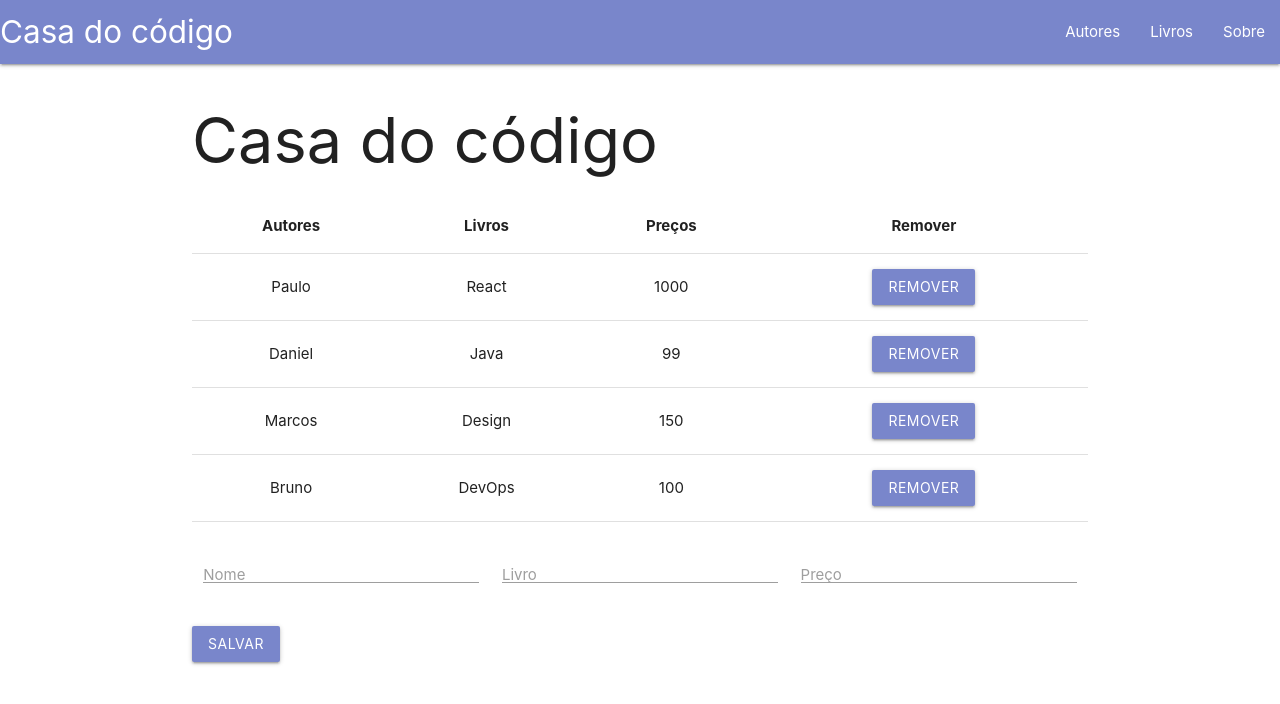
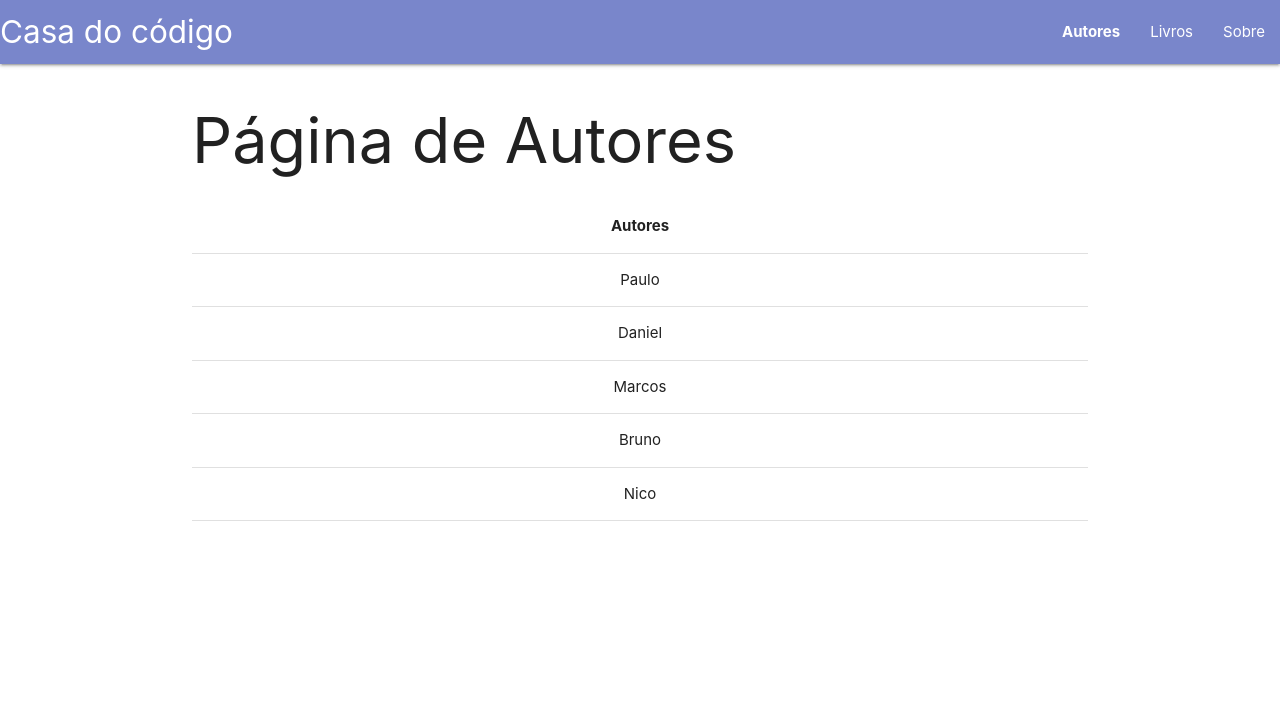
Before and after one commit to leticiacamposs2/casa-do-codigo, a React (Create React App) app: page /autores in a window 1280 px wide. Shown: the top 704 px of the page. Built offline with nearby package versions, Linux system fonts and the light colour scheme.

Commit message:
navegacao com rotas

```diff
--- a/package.json
+++ b/package.json
@@ -9,6 +9,7 @@
     "materialize-css": "^1.0.0",
     "react": "^16.13.0",
     "react-dom": "^16.13.0",
+    "react-router-dom": "^5.0.0",
     "react-scripts": "3.4.0",
     "validator": "^12.2.0"
   },
--- /dev/null
+++ b/src/components/DataTable.js
@@ -0,0 +1,23 @@
+import React from 'react';
+
+const DataTable = props => {
+    let linhas = props.dados.map((item) =>
+        <tr key={item.id}>
+            {props.colunas.map((coluna) =>
+                <td key={`${item.id}${item[coluna]}`}>{item[coluna]}</td>)}
+        </tr>);
+    return (
+        <table className='centered highlight'>
+            <thead>
+                <tr>
+                    <th>{props.titulo}</th>
+                </tr>
+            </thead>
+            <tbody>
+                {linhas}
+            </tbody>
+        </table>
+    );
+
+}
+export default DataTable;
--- a/src/components/Header.js
+++ b/src/components/Header.js
@@ -1,14 +1,15 @@
 import React from 'react';
+import LinkWrapper from './LinkWrapper';
 
 const Header = () => {
     return (
         <nav>
             <div className="nav-wrapper indigo lighten-2">
-                <a href="/" className="brand-logo ml-3">Casa do código</a>
+                <LinkWrapper to="/" className="brand-logo ml-3" activeStyle={{}}>Casa do código</LinkWrapper>
                 <ul id="nav-mobile" className="right">
-                    <li><a href="/">Autores</a></li>
-                    <li><a href="/">Livros</a></li>
-                    <li><a href="/">Sobre</a></li>
+                    <li><LinkWrapper to="/autores">Autores</LinkWrapper></li>
+                    <li><LinkWrapper to="/livros">Livros</LinkWrapper></li>
+                    <li><LinkWrapper to="/sobre">Sobre</LinkWrapper></li>
                 </ul>
             </div>
         </nav>
--- /dev/null
+++ b/src/components/LinkWrapper.js
@@ -0,0 +1,11 @@
+import React from 'react';
+
+import { NavLink } from 'react-router-dom';
+
+const LinkWrapper = props => {
+    return (
+        <NavLink activeStyle={{fontWeight: "bold"}} {...props}/>
+    );
+}
+
+export default LinkWrapper;
--- a/src/index.js
+++ b/src/index.js
@@ -1,11 +1,26 @@
 import React from 'react';
 import ReactDOM from 'react-dom';
+import { BrowserRouter, Switch, Route } from 'react-router-dom';
+import App from './App';
+import Sobre from './pages/Sobre';
+import Livros from './pages/Livros';
+import Autores from './pages/Autores';
+import NotFound from './pages/NotFound';
 import './index.css';
-import App from './App';
+
+
 import * as serviceWorker from './serviceWorker';
 
 ReactDOM.render(
-    <App />,
+    <BrowserRouter>
+        <Switch>
+            <Route path='/' exact={true} component={App}/>
+            <Route path='/sobre' component={Sobre} />
+            <Route path='/livros' component={Livros} />
+            <Route path='/autores' component={Autores} />
+            <Route component={NotFound} />
+        </Switch>
+    </BrowserRouter>,
     document.getElementById('root')
 );
 serviceWorker.unregister();
--- /dev/null
+++ b/src/pages/Autores.js
@@ -0,0 +1,54 @@
+import React, { Component, Fragment } from 'react';
+import Header from '../components/Header';
+import DataTable from '../components/DataTable';
+
+class Autores extends Component {
+    constructor(props) {
+        super(props);
+
+        this.state = {
+            autores: [
+                {
+                    nome: 'Paulo',
+                    livro: 'React',
+                    preco: '1000'
+                },
+                {
+                    nome: 'Daniel',
+                    livro: 'Java',
+                    preco: '99'
+                },
+                {
+                    nome: 'Marcos',
+                    livro: 'Design',
+                    preco: '150'
+                },
+                {
+                    nome: 'Bruno',
+                    livro: 'DevOps',
+                    preco: '100'
+                },
+                {
+                    nome: 'Nico',
+                    livro: 'Java',
+                    preco: '9999'
+                }
+            ],
+            titulo: 'Autores'
+        };
+    }
+
+    render() {
+        return (
+            <Fragment>
+                <Header />
+                <div className='container'>
+                    <h1>Página de Autores</h1>
+                    <DataTable dados={this.state.autores} titulo={this.state.titulo} colunas={['nome']} />
+                </div>
+            </Fragment>
+        );
+    }
+}
+
+export default Autores;
--- /dev/null
+++ b/src/pages/Livros.js
@@ -0,0 +1,55 @@
+import React, { Component, Fragment } from 'react';
+import Header from '../components/Header';
+import DataTable from '../components/DataTable';
+
+
+class Livros extends Component {
+    constructor(props) {
+        super(props);
+
+        this.state = {
+            autores: [
+                {
+                    nome: 'Paulo',
+                    livro: 'React',
+                    preco: '1000'
+                },
+                {
+                    nome: 'Daniel',
+                    livro: 'Java',
+                    preco: '99'
+                },
+                {
+                    nome: 'Marcos',
+                    livro: 'Design',
+                    preco: '150'
+                },
+                {
+                    nome: 'Bruno',
+                    livro: 'DevOps',
+                    preco: '100'
+                },
+                {
+                    nome: 'Nico',
+                    livro: 'Java',
+                    preco: '9999'
+                }
+            ],
+            titulo: 'Livros'
+        };
+    }
+
+    render() {
+        return (
+            <Fragment>
+                <Header />
+                <div className='container'>
+                    <h1>Página de Livros</h1>
+                    <DataTable dados={this.state.autores} titulo={this.state.titulo} colunas={['livro']} />
+                </div>
+            </Fragment>
+        );
+    }
+}
+
+export default Livros;
--- /dev/null
+++ b/src/pages/NotFound.js
@@ -0,0 +1,15 @@
+import React, { Fragment } from 'react';
+import Header from '../components/Header';
+
+
+const NotFound = () => {
+
+    return (
+        <Fragment>
+            <Header/>
+                <h1>Página não encontrada</h1>
+        </Fragment>
+    );
+}
+
+export default NotFound;
--- /dev/null
+++ b/src/pages/Sobre.js
@@ -0,0 +1,15 @@
+import React, { Fragment } from 'react';
+import Header from '../components/Header';
+
+
+const Sobre = () => {
+
+    return(
+        <Fragment>
+            <Header />
+                <h1>Sobre</h1>
+        </Fragment>
+    );
+}
+
+export default Sobre;
```
